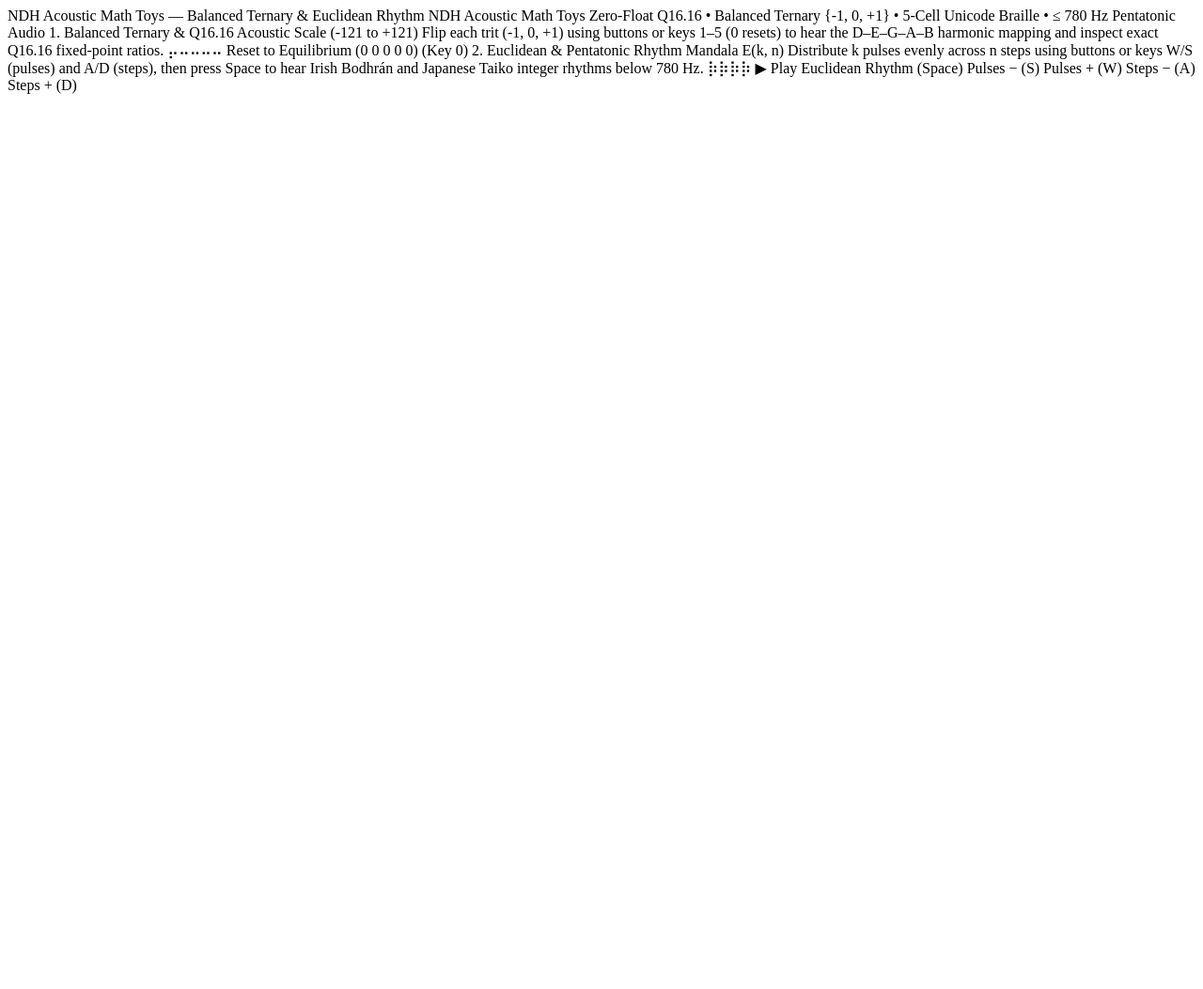
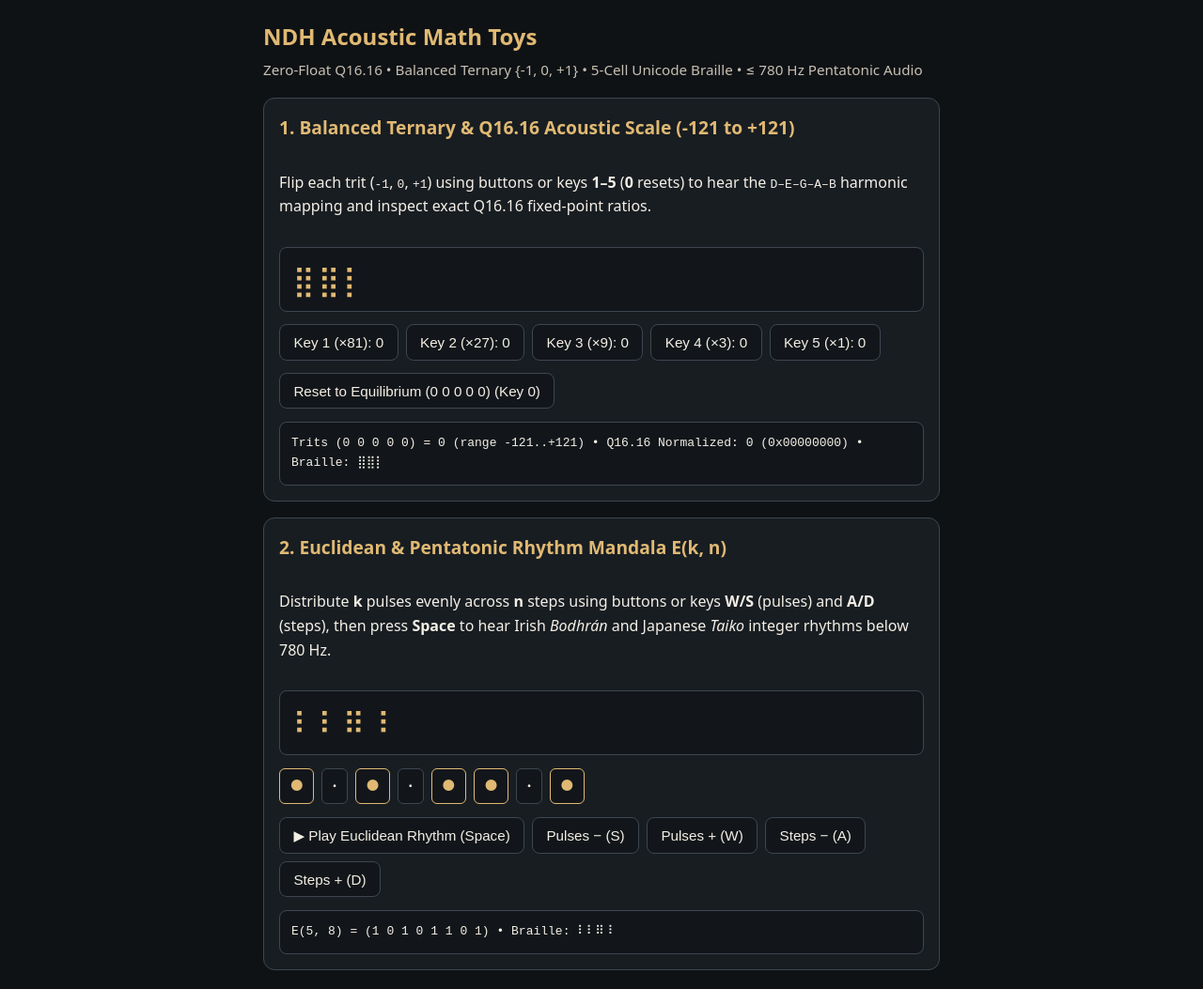
Before and after one commit to Borealiscodes/ndh-acoustic-math-toys, a website: page index.html in a window 1280 px wide. Shown: the whole page at 94% size. Before the commit the page ends 800 px from the top, so only its background shows below. Drawn offline with Linux system fonts and the light colour scheme.

Commit message:
Fix HTML entities, dark WCAG AAA stylesheet, and pass 2/2 math primitive tests
Signed-off-by: Borealis S. Hedling <borealis.serenity.hedling@hotmail.com>

```diff
--- a/index.html
+++ b/index.html
@@ -1,25 +1,45 @@
+<!DOCTYPE html>
+<html lang="en">
+<head>
+  <meta charset="utf-8" />
+  <meta name="viewport" content="width=device-width, initial-scale=1.0" />
+  <title>NDH Acoustic Math Toys &mdash; Balanced Ternary &amp; Euclidean Rhythm</title>
+  <link rel="stylesheet" href="style.css" />
+</head>
+<body>
+  <main class="toy-column">
+    <header>
+      <h1>NDH Acoustic Math Toys</h1>
+      <p class="subtitle">Zero-Float Q16.16 &bull; Balanced Ternary {-1, 0, +1} &bull; 5-Cell Unicode Braille &bull; &le; 780 Hz Pentatonic Audio</p>
+    </header>
 
+    <section class="toy-card" aria-labelledby="toy1-heading">
+      <h2 id="toy1-heading">1. Balanced Ternary &amp; Q16.16 Acoustic Scale (-121 to +121)</h2>
+      <p>Flip each trit (<code>-1</code>, <code>0</code>, <code>+1</code>) using buttons or keys <strong>1&ndash;5</strong> (<strong>0</strong> resets) to hear the <code>D&ndash;E&ndash;G&ndash;A&ndash;B</code> harmonic mapping and inspect exact Q16.16 fixed-point ratios.</p>
+      <div id="ternary-braille" class="braille-display" aria-hidden="true">&#10304;&#10276;&#10276;&#10276;&#10276;</div>
+      <div id="trit-deck" class="btn-row" role="group" aria-label="Balanced Ternary Trits"></div>
+      <div class="btn-row">
+        <button id="btn-ternary-zero" type="button">Reset to Equilibrium (0 0 0 0 0) (Key 0)</button>
+      </div>
+      <div id="ternary-readout" class="readout" role="status" aria-live="polite"></div>
+    </section>
 
+    <section class="toy-card" aria-labelledby="toy2-heading">
+      <h2 id="toy2-heading">2. Euclidean &amp; Pentatonic Rhythm Mandala E(k, n)</h2>
+      <p>Distribute <strong>k</strong> pulses evenly across <strong>n</strong> steps using buttons or keys <strong>W/S</strong> (pulses) and <strong>A/D</strong> (steps), then press <strong>Space</strong> to hear Irish <em>Bodhr&aacute;n</em> and Japanese <em>Taiko</em> integer rhythms below 780 Hz.</p>
+      <div id="euc-braille" class="braille-display" aria-hidden="true">&#10423;&#10423;&#10423;&#10423;</div>
+      <div id="euc-cells" class="step-row" aria-hidden="true"></div>
+      <div class="btn-row">
+        <button id="btn-euc-play" type="button">&#9654; Play Euclidean Rhythm (Space)</button>
+        <button id="btn-pulse-dec" type="button">Pulses &minus; (S)</button>
+        <button id="btn-pulse-inc" type="button">Pulses + (W)</button>
+        <button id="btn-step-dec" type="button">Steps &minus; (A)</button>
+        <button id="btn-step-inc" type="button">Steps + (D)</button>
+      </div>
+      <div id="euc-readout" class="readout" role="status" aria-live="polite"></div>
+    </section>
+  </main>
 
-
-
-NDH Acoustic Math Toys — Balanced Ternary & Euclidean Rhythm
-NDH Acoustic Math Toys
-Zero-Float Q16.16 • Balanced Ternary {-1, 0, +1} • 5-Cell Unicode Braille • ≤ 780 Hz Pentatonic Audio
-1. Balanced Ternary & Q16.16 Acoustic Scale (-121 to +121)
-Flip each trit (-1, 0, +1) using buttons or keys 1–5 (0 resets) to hear the D–E–G–A–B harmonic mapping and inspect exact Q16.16 fixed-point ratios.
-⡤⠤⠤⠤⠤
-
-
-Reset to Equilibrium (0 0 0 0 0) (Key 0)
-
-2. Euclidean & Pentatonic Rhythm Mandala E(k, n)
-Distribute k pulses evenly across n steps using buttons or keys W/S (pulses) and A/D (steps), then press Space to hear Irish Bodhrán and Japanese Taiko integer rhythms below 780 Hz.
-⡷⡷⡷⡷
-
-
-▶ Play Euclidean Rhythm (Space)
-Pulses − (S)
-Pulses + (W)
-Steps − (A)
-Steps + (D)
+  <script type="module" src="src/toys-app.js"></script>
+</body>
+</html>
--- a/style.css
+++ b/style.css
@@ -6,7 +6,7 @@
   --accent: #e0b973;
   --border: #3d4650;
 }
-• { box-sizing: border-box; }
+* { box-sizing: border-box; }
 body {
   margin: 0;
   background: var(--bg);
```
Also changed, not shown: test/math-primitives.test.mjs (+3 -1 lines). Lines whose indentation alone changed are shown as unchanged.
